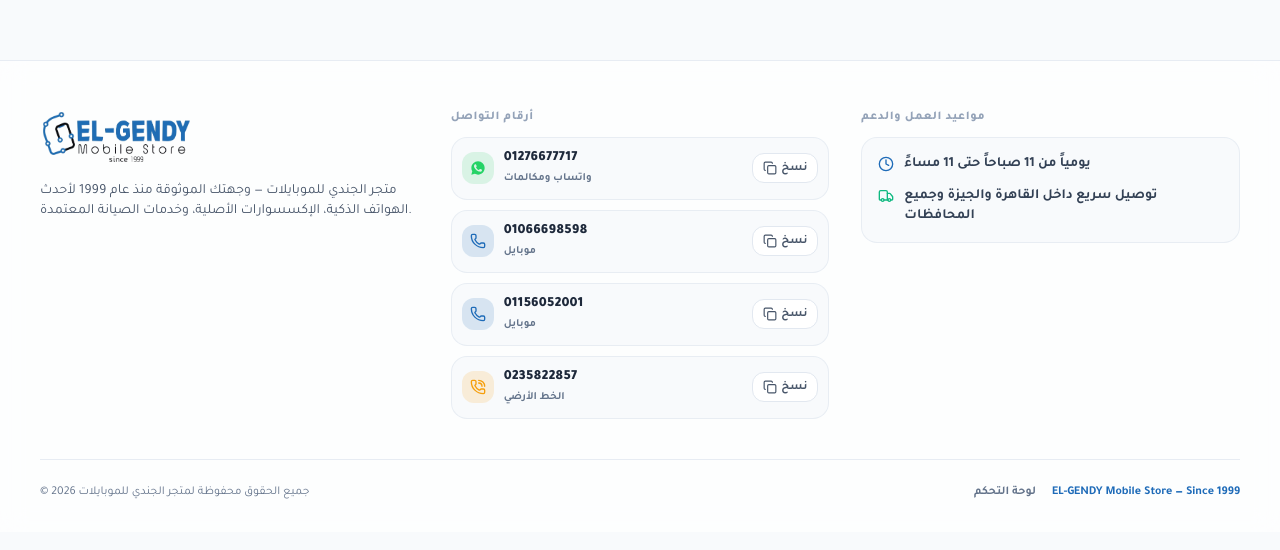
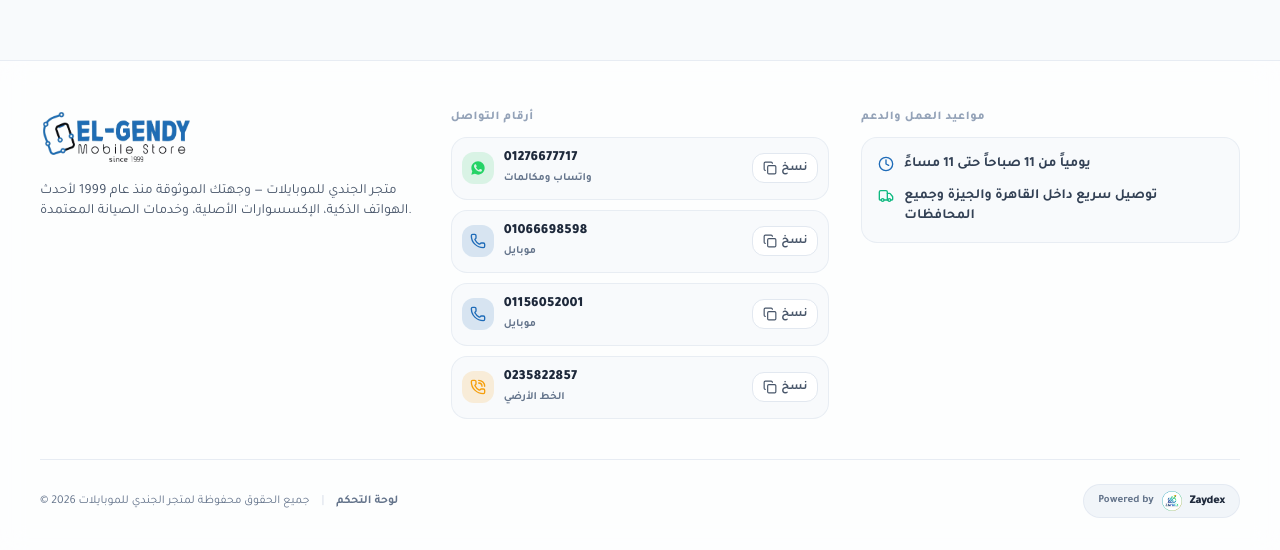
Before and after one commit to MostafaZayed72/elgendy-phone, a Nuxt app: page / in a window 1280 px wide. Shown: the part 2311-2861 px from the top of the page. Built offline with nearby package versions, Linux system fonts and the light colour scheme; no server answers.

Commit message:
feat: add Powered by Zaydex footer badge with logos

```diff
--- a/app/components/StoreFooter.vue
+++ b/app/components/StoreFooter.vue
@@ -2,9 +2,16 @@
 import { Phone, PhoneCall, Copy, Check, Clock, Truck } from 'lucide-vue-next'
 import { elgendyStore } from '~/data/elgendy-store'
 
-const { t } = useI18n()
+const { t, locale } = useI18n()
 const colorMode = useColorMode()
 const { showToast } = useToast()
+
+const zaydexWhatsappUrl = computed(() => {
+  const msg = locale.value === 'ar'
+    ? 'مرحباً، أريد الاستفسار عن إنشاء متجر / كتالوج مثل متجر الجندي للموبايلات عبر منصة Zaydex'
+    : 'Hello, I want to inquire about creating a catalog store like EL-GENDY Mobile Store on Zaydex'
+  return `https://wa.me/201099658770?text=${encodeURIComponent(msg)}`
+})
 
 const mounted = ref(false)
 const copiedId = ref<string | null>(null)
@@ -136,15 +143,36 @@ const getBadgeLabel = (type: 'whatsapp' | 'mobile' | 'landline') => {
         </div>
       </div>
 
-      <!-- Bottom Bar -->
-      <div class="pt-6 border-t border-slate-200/80 dark:border-slate-800/80 flex flex-col sm:flex-row items-center justify-between gap-2 text-xs text-slate-500 dark:text-slate-400">
-        <p>© {{ currentYear }} {{ t('footer.rights') }}</p>
-        <div class="flex items-center gap-4">
+      <!-- Bottom Bar + Powered by Zaydex -->
+      <div class="pt-6 border-t border-slate-200/80 dark:border-slate-800/80 flex flex-col sm:flex-row items-center justify-between gap-4 text-xs text-slate-500 dark:text-slate-400">
+        <div class="flex flex-wrap items-center justify-center sm:justify-start gap-3">
+          <p>© {{ currentYear }} {{ t('footer.rights') }}</p>
+          <span class="text-slate-300 dark:text-slate-700">|</span>
           <NuxtLink to="/admin" class="hover:text-brand-500 transition-colors font-bold">
             لوحة التحكم
           </NuxtLink>
-          <p class="font-bold text-brand-500 dark:text-brand-400">EL-GENDY Mobile Store — Since 1999</p>
         </div>
+
+        <a
+          :href="`https://wa.me/201099658770?text=${encodeURIComponent('مرحباً، أريد الاستفسار عن إنشاء متجر / كتالوج مثل متجر الجندي للموبايلات عبر منصة Zaydex')}`"
+          target="_blank"
+          rel="noopener noreferrer"
+          class="group inline-flex items-center gap-2 px-3.5 py-1.5 rounded-full bg-slate-100 hover:bg-slate-200/80 dark:bg-slate-800/80 dark:hover:bg-slate-800 border border-slate-200/80 dark:border-slate-700/80 transition-all shadow-xs hover:shadow-sm"
+          dir="ltr"
+        >
+          <span class="text-[11px] font-bold text-slate-500 dark:text-slate-400">Powered by</span>
+          <img
+            src="/images/zaydex/logo.png"
+            alt="Zaydex"
+            class="h-5 w-auto object-contain dark:hidden group-hover:scale-105 transition-transform"
+          />
+          <img
+            src="/images/zaydex/logo-dark.png"
+            alt="Zaydex"
+            class="h-5 w-auto object-contain hidden dark:block group-hover:scale-105 transition-transform"
+          />
+          <span class="text-xs font-black text-slate-800 dark:text-white tracking-tight">Zaydex</span>
+        </a>
       </div>
     </div>
   </footer>
```
Also changed, not shown: public/images/zaydex/logo-dark.png (added), public/images/zaydex/logo.png (added).
